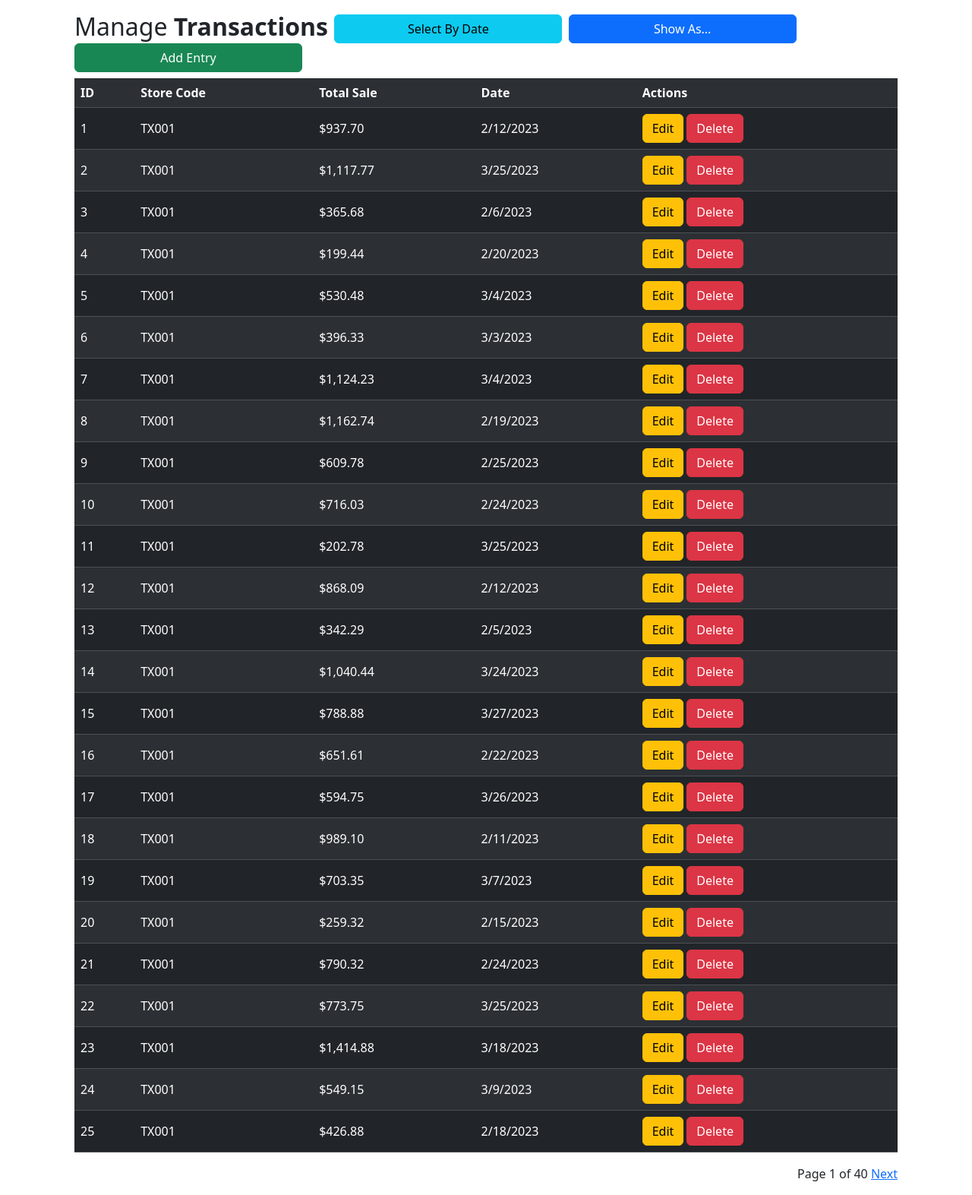
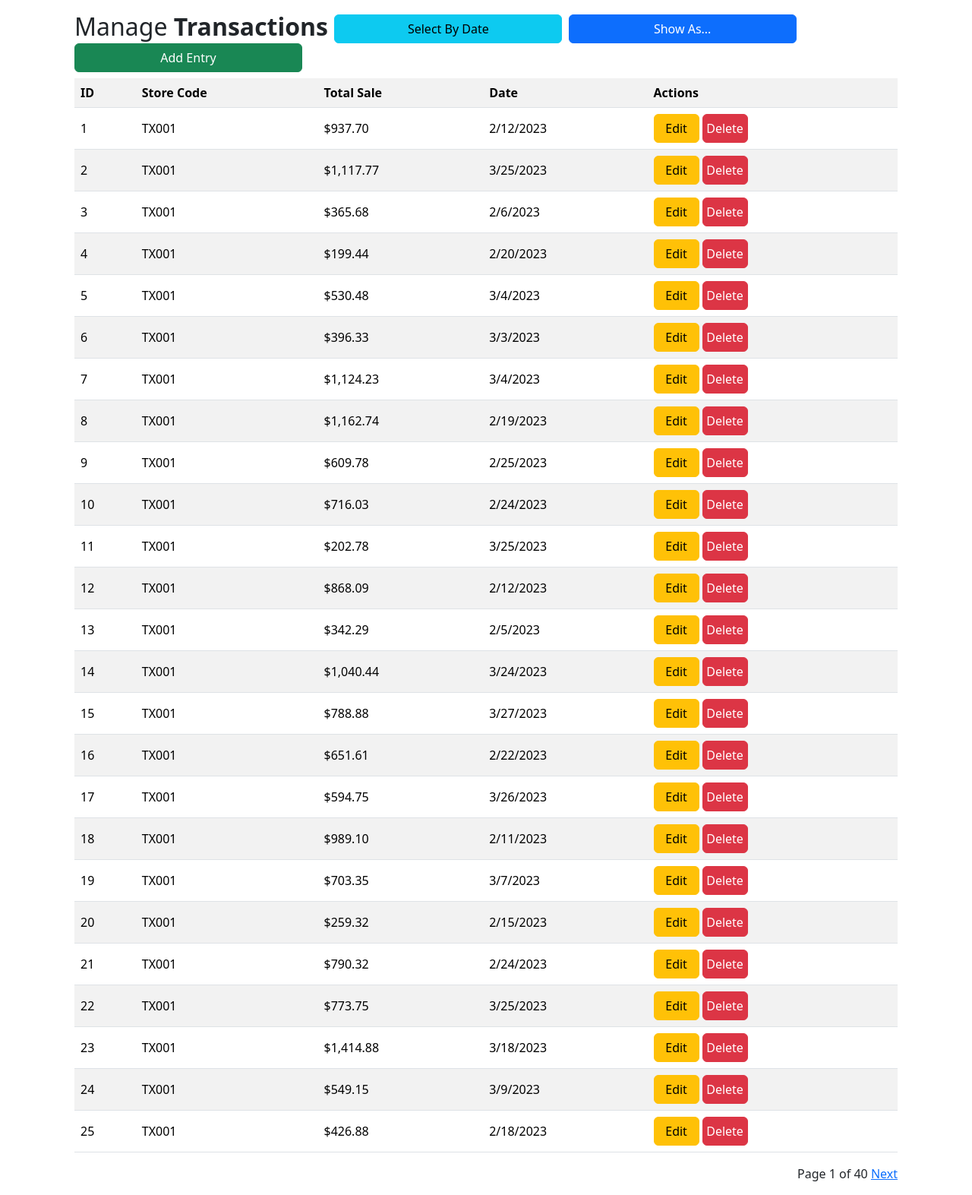
Before and after one commit to hussiel/Hello-Flask, a Flask app: page / in a window 1280 px wide. Shown: the part 55-1628 px from the top of the page at 76% size. Run offline with Flask 3, Linux system fonts and the light colour scheme; data comes from the database, SQL or seed files in the repository; some libraries are stand-ins or nearby versions.

Commit message:
Fully Functional Flask App.

```diff
--- a/app.py
+++ b/app.py
@@ -485,7 +485,7 @@ def format_date(date_str):
 
 #This will run the app.
 if __name__ == "__main__":
-    app.run(debug=True)
+    app.run()
 
 # #This function takes in a SQL query and executes it to retrieve data.
 # def execute_query(sql_query):
--- a/templates/filtered_data.html
+++ b/templates/filtered_data.html
@@ -71,8 +71,8 @@
 
                             <!-- Buttons for editing and deleting -->
                             <div class="d-flex">
-                                <a href="/edit_entry/{{row.id}}" class="btn btn-warning btn-xs me-1" data-bs-toggle="modal" data-bs-target="#modaledit{{row.id}}">Edit</a>
-                                <a href="/delete_entry/{{row.id}}" class="btn btn-danger btn-xs" onclick="return confirm('Proceed With Deletion?')">Delete</a>
+                                <a href="/edit_entry/{{row.id}}" class="btn btn-warning btn-xs me-1" style="width: 60px" data-bs-toggle="modal" data-bs-target="#modaledit{{row.id}}">Edit</a>
+                                <a href="/delete_entry/{{row.id}}" class="btn btn-danger btn-xs" style="width: 60px; display: flex; justify-content: center; align-items: center;" onclick="return confirm('Proceed With Deletion?')">Delete</a>
                             </div>
 
                         </td>
--- a/templates/home.html
+++ b/templates/home.html
@@ -53,7 +53,7 @@ options for data manipulation.-->
                 {% endwith %}
 
                 <!-- Table to display transactions -->
-                <table class="table table-hover table-dark table-striped">
+                <table class="table table-hover table-striped">
                     <tr>
                         <th>ID</th>
                         <th>Store Code</th>
@@ -75,8 +75,8 @@ options for data manipulation.-->
 
                             <!-- Buttons for editing and deleting -->
                             <div class="d-flex">
-                                <a href="/edit_entry/{{row.id}}" class="btn btn-warning btn-xs me-1" data-bs-toggle="modal" data-bs-target="#modaledit{{row.id}}">Edit</a>
-                                <a href="/delete_entry/{{row.id}}" class="btn btn-danger btn-xs" onclick="return confirm('Proceed With Deletion?')">Delete</a>
+                                <a href="/edit_entry/{{row.id}}" class="btn btn-warning btn-xs me-1" style="width: 60px" data-bs-toggle="modal" data-bs-target="#modaledit{{row.id}}">Edit</a>
+                                <a href="/delete_entry/{{row.id}}" class="btn btn-danger btn-xs" style="width: 60px; display: flex; justify-content: center; align-items: center;" onclick="return confirm('Proceed With Deletion?')">Delete</a>
                             </div>
 
                         </td>
```
